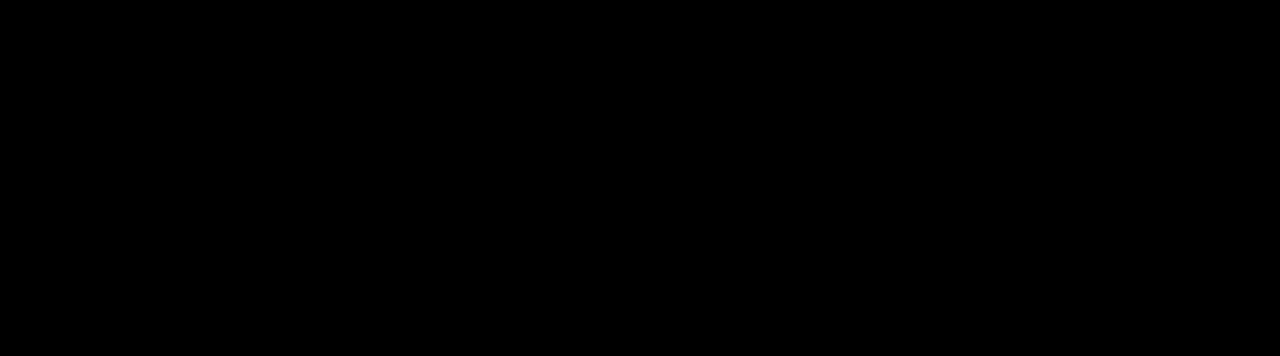
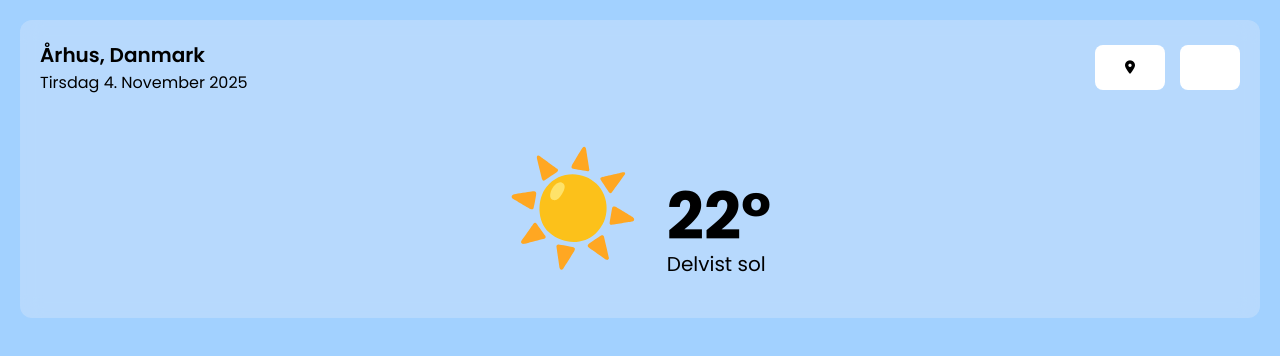
Before and after one commit to MarcMadeIt/project-b, a plain HTML site: page index.html in a window 1280 px wide. Drawn offline with Linux system fonts and the light colour scheme.

Commit message:
update 1.0 styling

```diff
--- a/assets/css/style.css
+++ b/assets/css/style.css
@@ -1,4 +1,6 @@
 @import url('https://fonts.googleapis.com/css2?family=Poppins:ital,wght@0,100;0,200;0,300;0,400;0,500;0,600;0,700;0,800;0,900;1,100;1,200;1,300;1,400;1,500;1,600;1,700;1,800;1,900&display=swap');
+
+
 
 * {
     padding: 0;
@@ -7,13 +9,89 @@
 }
 
 body {
-    --text: white;
-    --background: black;
+    --text: black;
+    --background: #a2d1ff;
+    --foreground: #c8e1fc8c;
+    --primary: #fff;
+    --secondary: #6859B3;
 
     font-family: "Poppins", sans-serif;
-
     height: 100vh;
     background-color: var(--background);
     color: var(--text);
+    padding: 20px;
 
 }
+
+
+main {
+    background-color: var(--foreground);
+    backdrop-filter: blur(10px);
+    border-radius: 12px;
+    display: flex;
+    flex-direction: column;
+    gap: 30px;
+}
+
+button {
+    background: none;
+    border: none;
+    cursor: pointer;
+    color: var(--text);
+    background-color: var(--primary);
+    padding: 15px 30px;
+    border-radius: 8px;
+}
+
+.header {
+    width: 100%;
+    display: flex;
+    justify-content: space-between;
+    align-items: center;
+    padding: 20px;
+}
+
+.header-items {
+    flex: 1;
+    gap: 15px;
+}
+
+.header-actions {
+    display: flex;
+    gap: 15px;
+    justify-content: flex-end;
+}
+
+h3 {
+    font-size: 20px;
+    font-weight: 600;
+}
+
+.current-content {
+    display: flex;
+    align-items: center;
+    justify-content: center;
+    height: 100%;
+    gap: 30px;
+}
+
+.current-icon {
+    font-size: 110px;
+}
+
+.current-temp {
+    display: flex;
+    flex-direction: column;
+    align-items: start;
+
+}
+
+
+.current-temp h4 {
+    font-size: 65px;
+    line-height: 100%;
+}
+
+.current-temp span {
+    font-size: 20px;
+}
--- a/index.html
+++ b/index.html
@@ -6,13 +6,40 @@
     <meta name="viewport" content="width=device-width, initial-scale=1.0">
     <title>Vejrapp</title>
     <link rel="stylesheet" href="./assets/css/style.css">
+    <link rel="stylesheet" href="https://cdnjs.cloudflare.com/ajax/libs/font-awesome/6.6.0/css/all.min.css"
+        crossorigin="anonymous" referrerpolicy="no-referrer" />
 </head>
 
 <body>
-    <header></header>
-    <main></main>
-    <footer></footer>
+    <main>
+        <div class="header">
+            <div class="header-items">
+                <h3>Århus, Danmark</h3>
+                <span>Tirsdag 4. November 2025</span>
+            </div>
+            <div class="header-items header-actions">
+                <button>
+                    <i class="fa-solid fa-location-dot"></i>
+                </button>
+                <button>
+
+                </button>
+            </div>
+        </div>
+
+        <div class="current-content">
+            <div class="current-icon">
+                <img src="./assets/img/sun.svg" alt="">
+            </div>
+            <div class="current-temp">
+                <h4>22°</h4>
+                <span>Delvist sol</span>
+            </div>
+        </div>
+    </main>
+
 </body>
 <script src="./assets/js/script.js"></script>
 
+
 </html>
```
Also changed, not shown: assets/img/rain.svg (added), assets/img/snow.svg (added), assets/img/sun.svg (added), assets/img/sun_cloud.svg (added), assets/img/sun_cloud_rain.svg (added), assets/img/thunder.svg (added), 1 other file.
